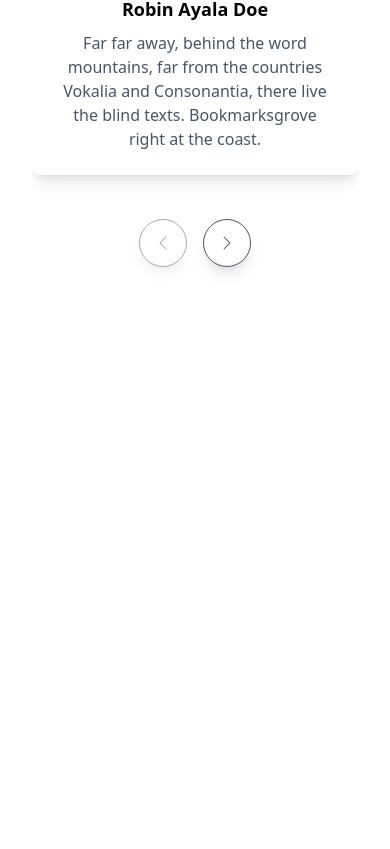
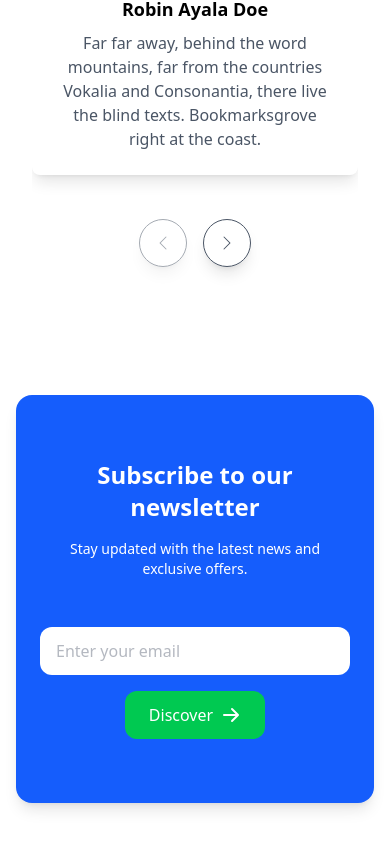
Before and after one commit to rehan606/Lending-Page, a React (Vite) app: page / in a window 390 px wide. Shown: the part 7297-8146 px from the top of the page. Before the commit the page ends 7628 px from the top, so only its background shows below. Built offline with nearby package versions, Linux system fonts and the light colour scheme.

Commit message:
Complete NewsLetter Section

```diff
--- a/src/App.jsx
+++ b/src/App.jsx
@@ -5,6 +5,7 @@
 import Hero from './components/Hero'
 import Monitor from './components/Monitor'
 import Navbar from './components/Navbar'
+import NewsLetter from './components/NewsLetter'
 import PricingSection from './components/PricingSection'
 import PurposeSection from './components/PurposeSection'
 import Schedule from './components/Schedule'
@@ -29,6 +30,7 @@
           <PricingSection/>
           <ServiceSection/>
           <Testimonial/>
+          <NewsLetter/>
         </div>
       </main>
 
--- /dev/null
+++ b/src/components/NewsLetter.jsx
@@ -0,0 +1,48 @@
+import React from 'react'
+import { HiArrowRight } from 'react-icons/hi'
+
+const NewsLetter = () => {
+    return (
+        <section className=' container py-16 px-4 mx-auto sm:px-6 lg:px-8 '>
+            <div className="bg-blue-600  rounded-2xl shadow-lg overflow-hidden  ">
+                <div className='relative md:px-16 py-16 px-6 md:py-24'>
+                    <div className='absolute top-0 right-0 w-1/2 h-full bg-blue-700 clip-path-slant hidden md:block'></div>
+
+                    <div className='relative flex flex-col md:flex-row items-center justify-between gap-6 md:gap-12'>
+                        {/* Left Content  */}
+                        <div className='max-w-lg text-center md:text-left '>
+                            <h2 className='text-2xl sm:text-3xl lg:text-4xl font-bold text-white mb-4'>Subscribe to our newsletter</h2>
+                            <p className='text-white text-sm sm:text-base mb-6'>Stay updated with the latest news and exclusive offers.</p>
+                        </div>
+
+                        {/* Right Content  */}
+                        <div className='flex flex-col sm:flex-row items-center gap-4 sm:gap-0 w-full sm:w-auto'>
+
+                            <input
+                                type="email"
+                                placeholder="Enter your email"
+                                className='w-full sm:w-auto md:w-80 px-4 sm:px-6 py-3 sm:py-4 rounded-xl sm:rounded-l-xl sm:rounded-r-none  text-gray-500 bg-white border-gray-300 focus:outline-none '
+                                required
+                            />
+                            <button className='bg-green-500 text-white px-6 py-3 sm:py-4 rounded-xl sm:rounded-l-none sm:rounded-r-xl flex items-center gap-2 hover:bg-green-600 transition-colors duration-300 focus:outline-none focus:ring-2 focus:ring-blue-500 group'>
+                                <span>Discover</span>
+                                <HiArrowRight className='size-5 group-hover:translate-x-1 transition-transform duration-200' />
+                            </button>
+
+
+                        </div>
+                    </div>
+                </div>
+            </div>
+            <style>
+                {`
+                    .clip-path-slant {
+                        clip-path: polygon(20% 0%, 100% 0%, 100% 100%, 0% 100%);
+                    }
+                `}
+            </style>
+        </section>
+    )
+}
+
+export default NewsLetter
--- a/src/components/Testimonial.jsx
+++ b/src/components/Testimonial.jsx
@@ -94,6 +94,8 @@
                                 <img src={testimonial.image} alt={testimonial.name} className='w-full h-full object-cover rounded-full' />
                             </div>
 
+                            {/* Custom Review Stars */}
+
                             <div className='flex items-center justify-center mb-2'>
                                 {[...Array(5)].map((_, starIndex) => (
                                     <svg
```
